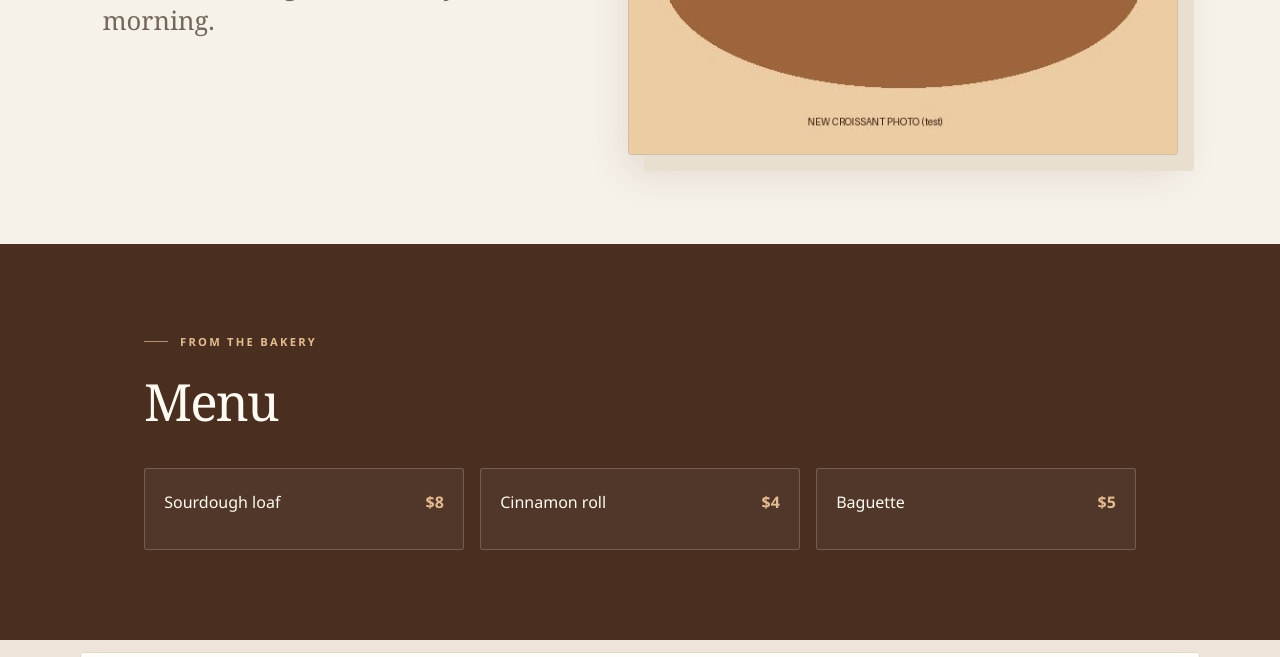
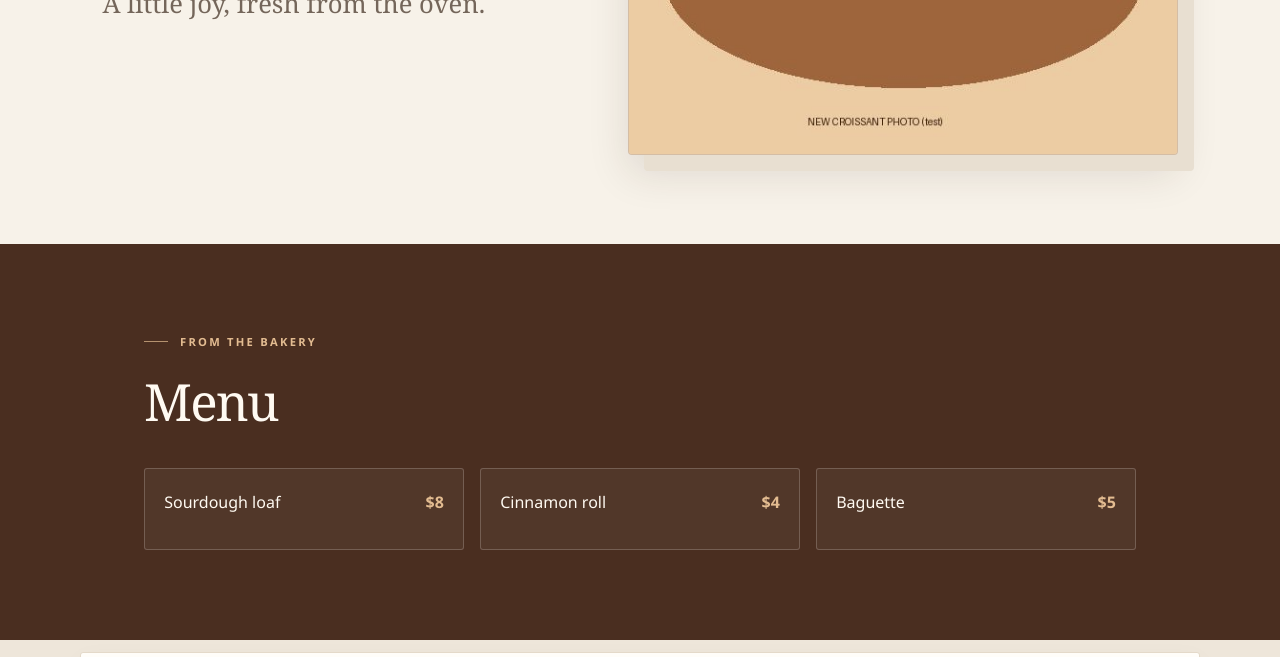
Before and after one commit to josh643/testclient-demo, a plain HTML site: page index.html in a window 1280 px wide. Shown: the part 443-1100 px from the top of the page. Drawn offline with Linux system fonts and the light colour scheme.

Commit message:
agent: Test Bakery (TEST client) request (fast): Re: Change our tagline
Task 20261110-234806-testbakery-fast-re-change-our-tagline-req (ews-agent CT111, gpt-6-luna)

Agent-Seat: client-sites
Task-Id: 20261110-234806-testbakery-fast-re-change-our-tagline-req
Run-Id: main-f4b1dec9590c

```diff
--- a/index.html
+++ b/index.html
@@ -291,7 +291,7 @@
       <div class="hero-copy">
         <p class="eyebrow">Memphis</p>
         <h1 id="hero-title">Test Bakery</h1>
-        <p class="hero-tagline" id="tagline">Small batch. Big flavor. Every morning.</p>
+        <p class="hero-tagline" id="tagline">A little joy, fresh from the oven.</p>
       </div>
       <div class="hero-art">
         <img id="hero-img" src="img/croissant.jpg?v=6068a932" alt="Croissant photo" fetchpriority="high">
```
